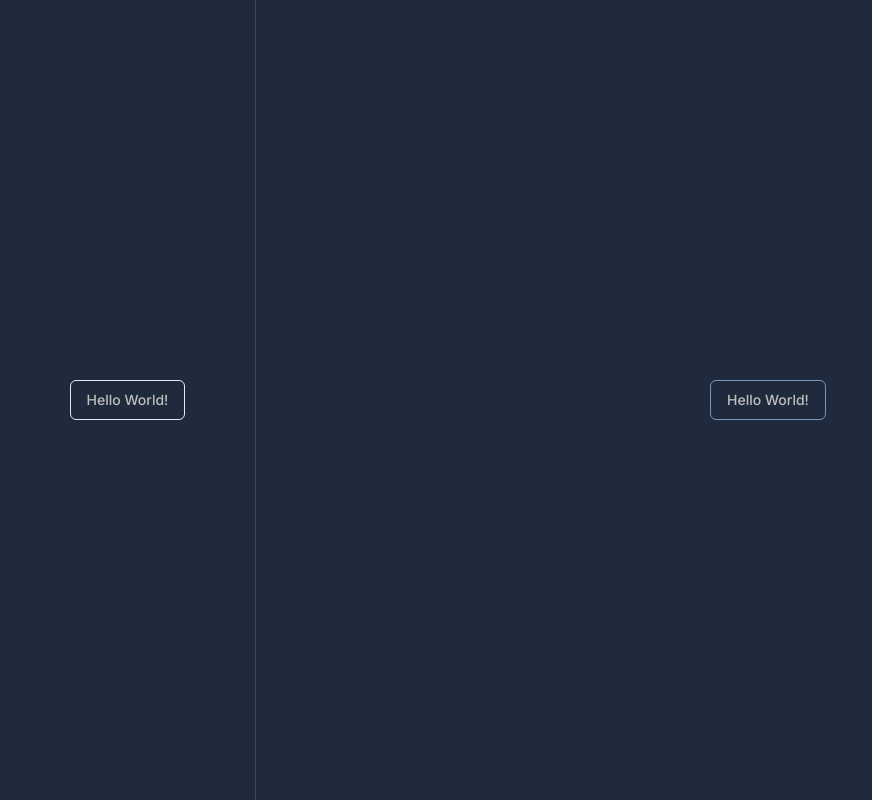
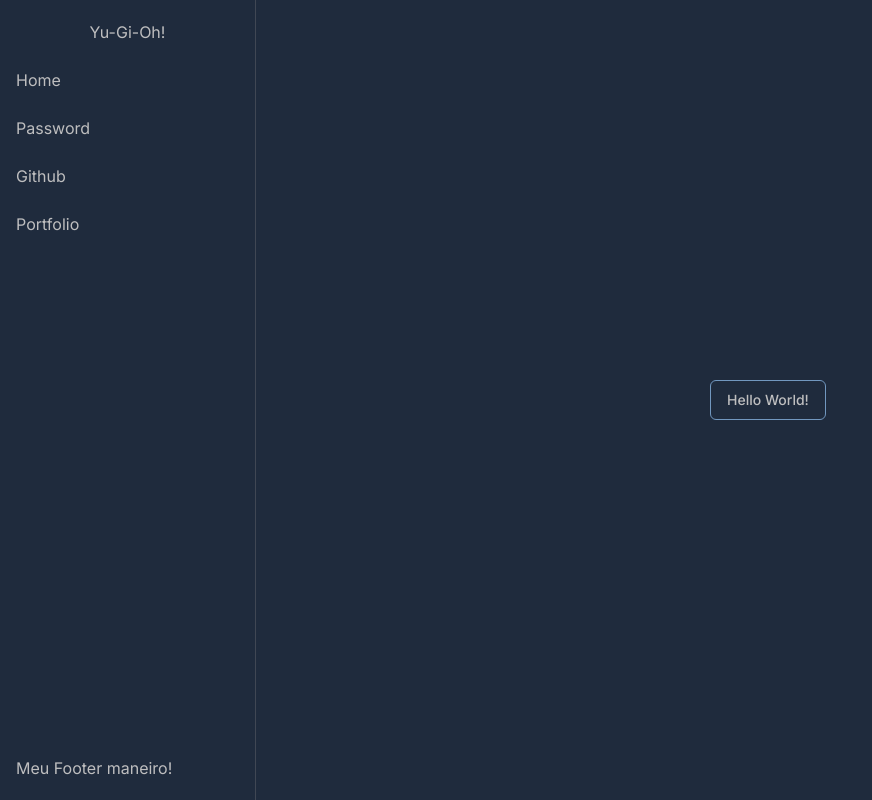
Before and after one commit to maiconlara/yugioh-password, a Next.js app: page / in a window 1280 px wide. Shown: the whole page, without its empty margins (0-872 px from the left). Built offline with nearby package versions, Linux system fonts and the light colour scheme.

Commit message:
sidebar menu

```diff
--- /dev/null
+++ b/src/components/base/Menu/MenuButton/index.tsx
@@ -0,0 +1,20 @@
+import { Button } from "@/components/ui/button";
+import Link from "next/link";
+
+export interface ButtonProps {
+  id?: number;
+  buttonText: string;
+  icon: string;
+  path: string;
+}
+
+const MenuButton = ({ buttonText, icon, path }: ButtonProps) => {
+  return (
+    <Link href={path}>
+      <div className="bg-[#1F2B3D] min-w-full border-top border-bottom border-base-400">
+        {buttonText}
+      </div>{" "}
+    </Link>
+  );
+};
+export default MenuButton;
--- a/src/components/base/Menu/index.tsx
+++ b/src/components/base/Menu/index.tsx
@@ -1,14 +1,44 @@
-import { Button } from "@/components/ui/button";
-import Link from "next/link";
+import MenuButton, { ButtonProps } from "./MenuButton";
+
+const buttons: ButtonProps[] = [
+  {
+    id: 1,
+    buttonText: "Home",
+    icon: "A",
+    path: "/",
+  },
+  {
+    id: 2,
+    buttonText: "Password",
+    icon: "A",
+    path: "/password",
+  },
+  {
+    id: 3,
+    buttonText: "Github",
+    icon: "A",
+    path: "/",
+  },
+  {
+    id: 4,
+    buttonText: "Portfolio",
+    icon: "A",
+    path: "/",
+  },
+];
 
 export default function Menu() {
   return (
-    <div className=" flex max-w-[20vw] justify-center items-center h-screen bg-base-950 border-r-[1px] border-gray-300/40">
-      <Link href={`/password`}>
-        <Button variant="outline" className="bg-[#1F2B3D]">
-          Hello World!
-        </Button>{" "}
-      </Link>
+    <div className=" flex flex-col max-w-[20vw] w-full px-4 py-5 justify-between items-start h-screen bg-base-950 border-r-[1px] border-gray-300/40">
+      <div className="flex flex-col w-full items-center gap-6">
+        <h1>Yu-Gi-Oh!</h1>
+        <div className="flex flex-col items-start justify-between w-full gap-6">
+          {buttons.map((button) => (
+            <MenuButton key={button.id} buttonText={button.buttonText} icon={button.icon} path={button.path} />
+          ))}
+        </div>
+      </div>
+      <h1>Meu Footer maneiro!</h1>
     </div>
   );
 }
```
